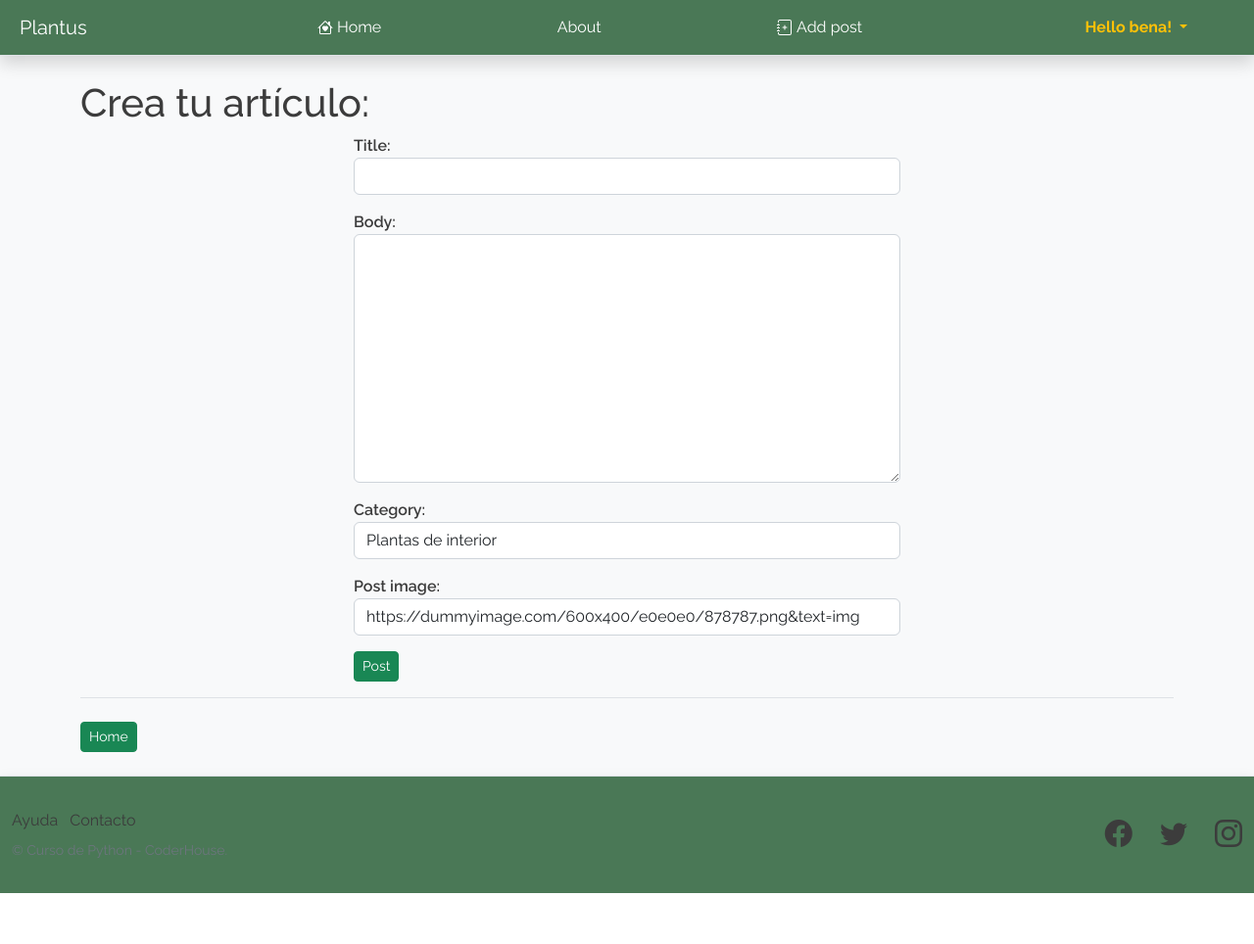
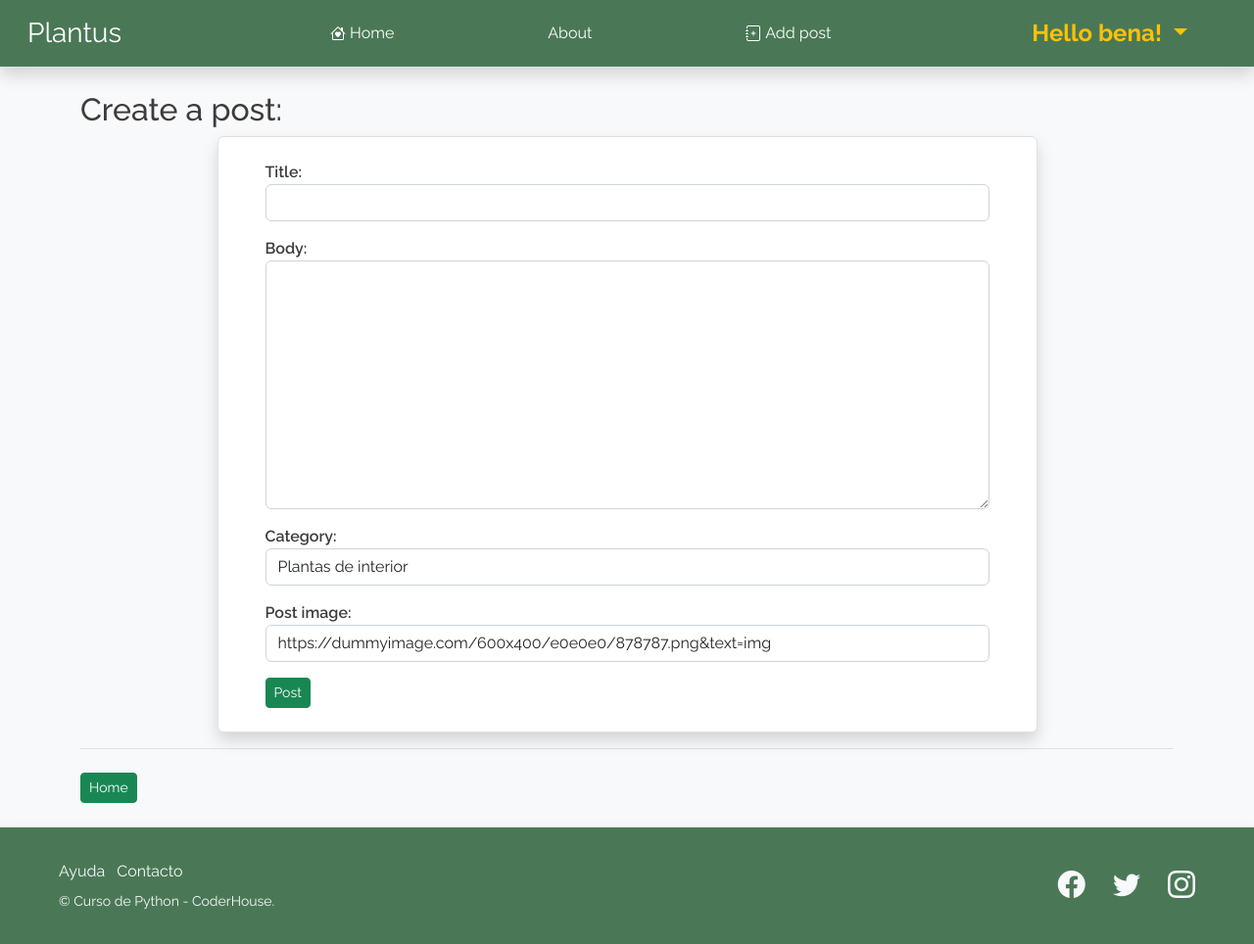
Before and after one commit to Bena90/plantus_blog, a Django app: page /post_add/ in a window 1280 px wide. Shown: the whole page at 98% size. Before the commit the page ends 912 px from the top, so only its background shows below. Run offline with Django 4.2, Linux system fonts and the light colour scheme; a user stored in the database is signed in; some libraries are stand-ins or nearby versions.

Commit message:
Fix styles

```diff
--- a/blog/templates/base.html
+++ b/blog/templates/base.html
@@ -24,12 +24,12 @@
 
     <nav class="navbar navbar-expand-lg navbar-dark bg-dark border-bottom shadow">
         <div class="container-fluid">
-          <a class="navbar-brand ps-2" href="{% url 'home' %}">Plantus</a>
+          <a class="navbar-brand ps-3 fs-3" href="{% url 'home' %}">Plantus</a>
           <button class="navbar-toggler" type="button" data-bs-toggle="collapse" data-bs-target="#navbarSupportedContent" aria-controls="navbarSupportedContent" aria-expanded="false" aria-label="Toggle navigation">
             <span class="navbar-toggler-icon"></span>
           </button>
           <div class="collapse navbar-collapse  w-100" id="navbarSupportedContent">
-            <ul class="navbar-nav me-auto mb-2 mb-lg-0 w-100 px-5 justify-content-evenly">
+            <ul class="navbar-nav me-auto mb-2 mb-lg-0 w-100 px-5 justify-content-evenly fs-6">
                 <li class="nav-item">
                     <a class="nav-link active d-flex align-items-center gap-1" aria-current="page" href="{% url 'home' %}">
                         <svg xmlns="http://www.w3.org/2000/svg" width="16" height="16" fill="currentColor" class="bi bi-house-heart" viewBox="0 0 16 16">
@@ -55,11 +55,11 @@
             </ul>
             {% if  user.is_authenticated %}
             <ul class="navbar-nav me-auto mb-2 mb-lg-0 pe-5">
-                    <li class="nav-item dropdown">
+                    <li class="nav-item dropdown fs-4 fw-normal">
                         <a class="nav-link dropdown-toggle text-warning fw-bold" href="#" role="button" data-bs-toggle="dropdown" aria-expanded="false">
                             Hello {{user}}!
                         </a>
-                        <ul class="dropdown-menu">
+                        <ul class="dropdown-menu ">
                             <li><hr class="dropdown-divider"></li>
                             <li><a class="dropdown-item text-danger" href="{% url 'logout' %}">Logout</a></li>
                         </ul>
@@ -67,7 +67,7 @@
 
             </ul>
             {% else %}
-            <ul class="navbar-nav me-auto mb-2 mb-lg-0 pe-5">
+            <ul class="navbar-nav me-auto mb-2 mb-lg-0 pe-5 fs-4 fw-normal">
                 <li class="nav-item"><a class="nav-link text-warning fw-bold" href="{% url 'login' %}">Login</a></li>
             </ul>
             {% endif %}
@@ -80,23 +80,23 @@
         {% endblock blog_base %}
     </main>
 
-    <footer class="footer bg-dark navbar-dark border-top shadow">
+    <footer class="footer bg-dark navbar-dark border-top shadow px-5">
         <div class="container-fluid">
             <div class="row">
                 <div class="col-lg-6 h-100 text-center text-lg-start my-auto">
-                    <ul class="list-inline mb-2">
+                    <ul class="list-inline mb-2 text-light">
                         <li class="list-inline-item">
-                            <a class="nav-link" href="#!">Ayuda</a>
+                            <a class="nav-link " href="#!">Ayuda</a>
                         </li>
 
                         <li class="list-inline-item">
                             <a class="nav-link" href="#!">Contacto</a>
                         </li>
                     </ul>
-                    <p class="text-muted small mb-4 mb-lg-0">&copy; Curso de Python - CoderHouse.</p>
+                    <p class="small mb-4 mb-lg-0 text-light">&copy; Curso de Python - CoderHouse.</p>
                 </div>
                 <div class="col-lg-6 h-100 text-center text-lg-end my-auto">
-                    <ul class="list-inline mb-0">
+                    <ul class="list-inline mb-0 text-light">
                         <li class="list-inline-item me-4">
                             <a class="nav-link" href="#!"><i class="bi-facebook fs-3"></i></a>
                         </li>
--- a/blog/templates/home.html
+++ b/blog/templates/home.html
@@ -24,7 +24,7 @@
                                         </a>
                                     </h4>
                                     <p class='fw-normal fs-6 pb-0 m-0'>
-                                        <small><a class='text-decoration-none text-success' href="{% url 'category' post.category|slugify %}" >{{ post.category }}</a></small>
+                                        <small><a class='text-decoration-none text-success border rounded-5 p-1 bg-light' href="{% url 'category' post.category|slugify %}" >{{ post.category }}</a></small>
                                     </p>
                                     <p class="card-text">{{ post.body|slice:":100" }}...</p>
                                 </div>
@@ -37,11 +37,11 @@
                                             -
                                             {{ post.post_date }}
                                             {% if user.is_authenticated and user.id == post.author.id%}
-                                            (<a class='text-decoration-none text-secondary' href="{% url 'post_update' post.pk  %}">
+                                            (<a class='link-secondary' href="{% url 'post_update' post.pk  %}">
                                                 Edit
                                             </a>)
                                               -
-                                            (<a class='text-danger text-decoration-none' href="{% url 'post_delete' post.pk  %}">
+                                            (<a class='link-danger' href="{% url 'post_delete' post.pk  %}">
                                                 Delete
                                             </a>)
                                             {% endif %}
--- a/blog/templates/post_add.html
+++ b/blog/templates/post_add.html
@@ -5,9 +5,9 @@
 
 {% block blog_base %}
 <div>
-    <h1> Crea tu artículo: </h1>
+    <h2 class='mb-2'> Create a post: </h2>
     <div class='d-flex justify-content-center border-bottom pb-3'>
-        <div class='form-group w-50'>
+        <div class='border rounded shadow bg-white form-group w-75 px-5 py-4'>
             <form method="POST">
             {% csrf_token %}
             {{ form.media }}
--- a/blog/templates/post_update.html
+++ b/blog/templates/post_update.html
@@ -7,9 +7,9 @@
 
 {% if user.is_authenticated and user.id == post.author.id%}
 <div>
-    <h1> Update your post: </h1>
+    <h2 class='mb-2'> Update a post: </h2>
     <div class='d-flex justify-content-center border-bottom pb-3'>
-        <div class='form-group w-50'>
+        <div class='border rounded shadow bg-white form-group w-75 px-5 py-4'>
             <form method="POST">
             {% csrf_token %}
             {{ form.media }}
```
Also changed, not shown: db.sqlite3.
